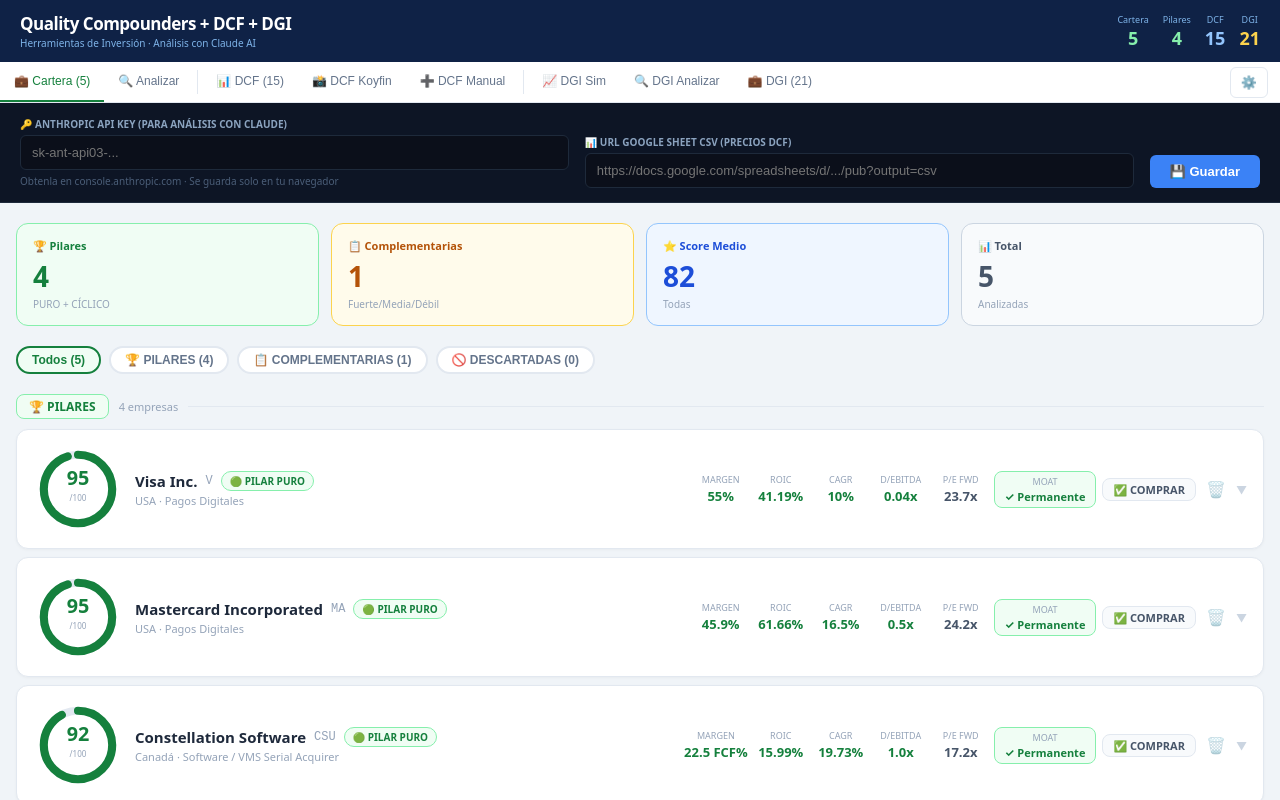
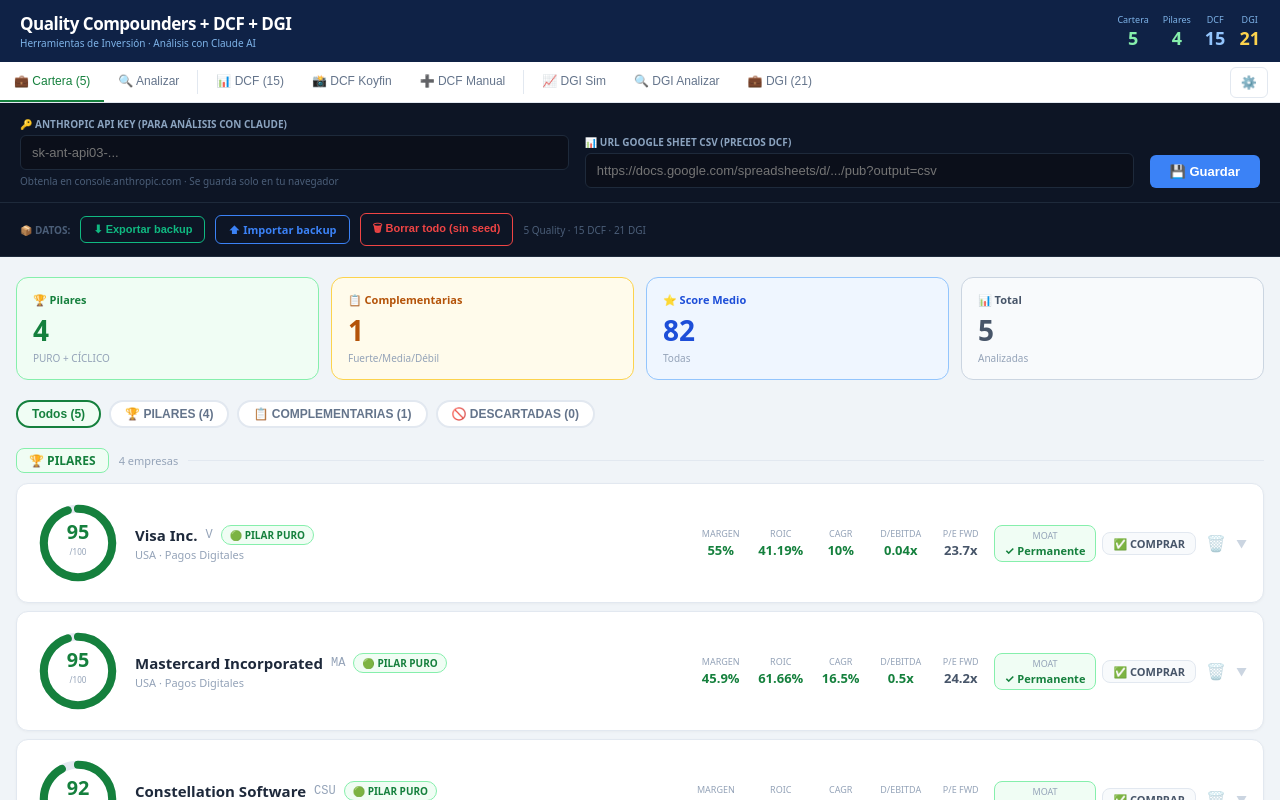
Before and after one commit to pabdesan-create/cartera-calidad, a React (Vite) app: page / in a window 1280 px wide. Both pictures are taken after a click on the button "⚙️". Shown: the top 800 px of the page. Built offline with nearby package versions, Linux system fonts and the light colour scheme.

Commit message:
Add files via upload

```diff
--- a/src/App.jsx
+++ b/src/App.jsx
@@ -742,25 +742,33 @@
 
   // ── Load Quality ──
   useEffect(()=>{
+    const cleared=LS.get('cartera-cleared')  // flag: usuario borró todo, no recargar seed
     const existing=LS.get('cartera-calidad-v1')
-    if(existing){const ids=new Set(existing.map(p=>p.id));const toAdd=SEED_CARTERA.filter(s=>!ids.has(s.id));const merged=[...existing,...toAdd];setQPortfolio(merged);LS.set('cartera-calidad-v1',merged)}
-    else{setQPortfolio(SEED_CARTERA);LS.set('cartera-calidad-v1',SEED_CARTERA)}
+    if(existing&&!cleared){const ids=new Set(existing.map(p=>p.id));const toAdd=SEED_CARTERA.filter(s=>!ids.has(s.id));const merged=[...existing,...toAdd];setQPortfolio(merged);LS.set('cartera-calidad-v1',merged)}
+    else if(existing){setQPortfolio(existing)}  // había datos pero con flag cleared → respetar
+    else if(!cleared){setQPortfolio(SEED_CARTERA);LS.set('cartera-calidad-v1',SEED_CARTERA)}
   },[])
 
   // ── Load DCF ──
-  useEffect(()=>{const saved=LS.get('dcf-rows-v1');setDcfRows(saved?.length?saved:SEED_DCF)},[])
+  useEffect(()=>{
+    const cleared=LS.get('cartera-cleared')
+    const saved=LS.get('dcf-rows-v1')
+    setDcfRows(saved?.length ? saved : (cleared ? [] : SEED_DCF))
+  },[])
 
   // ── Load DGI ──
   useEffect(()=>{
+    const cleared=LS.get('cartera-cleared')
     const saved=LS.get('dgi-portfolio-v2')
     if(saved&&saved.length>0){
-      // Preservar datos del usuario, solo añadir seed que no exista
       const savedIds=new Set(saved.map(p=>p.id))
-      const toAdd=DGI_SEED.filter(s=>!savedIds.has(s.id))
+      const toAdd=cleared?[]:DGI_SEED.filter(s=>!savedIds.has(s.id))
       const final=[...saved,...toAdd]
-      setDgiPortfolio(final)
-      LS.set('dgi-portfolio-v2',final)
-    }else{setDgiPortfolio(DGI_SEED);LS.set('dgi-portfolio-v2',DGI_SEED)}
+      setDgiPortfolio(final);LS.set('dgi-portfolio-v2',final)
+    }else{
+      const initial=cleared?[]:DGI_SEED
+      setDgiPortfolio(initial);LS.set('dgi-portfolio-v2',initial)
+    }
   },[])
 
   // ── Quality handlers ──
@@ -972,7 +980,8 @@
     </div>
 
     {/* SETTINGS */}
-    {showCfg&&(<div style={{background:'#0d1525',borderBottom:`1px solid ${C.brd}`,padding:'14px 20px',display:'flex',gap:16,alignItems:'flex-end',flexWrap:'wrap'}}>
+    {showCfg&&(<>
+    <div style={{background:'#0d1525',borderBottom:`1px solid ${C.brd}`,padding:'14px 20px',display:'flex',gap:16,alignItems:'flex-end',flexWrap:'wrap'}}>
       <div style={{display:'flex',flexDirection:'column',gap:4,flex:'1 1 340px'}}>
         <label style={{fontSize:10,color:C.dim,fontWeight:700,textTransform:'uppercase'}}>🔑 Anthropic API Key (para análisis con Claude)</label>
         <input type="password" value={anthropicKey} onChange={e=>setAnthropicKey(e.target.value)} placeholder="sk-ant-api03-..." style={{background:C.bg,border:`1px solid ${anthropicKey?C.grn:C.brd}`,color:C.txt,borderRadius:6,padding:'9px 11px',fontSize:13,outline:'none'}}/>
@@ -983,7 +992,59 @@
         <input value={csvUrl} onChange={e=>setCsvUrl(e.target.value)} placeholder="https://docs.google.com/spreadsheets/d/.../pub?output=csv" style={{background:C.bg,border:`1px solid ${C.brd}`,color:C.txt,borderRadius:6,padding:'9px 11px',fontSize:13,outline:'none'}}/>
       </div>
       <button onClick={()=>{LS.set('anthropic-key',anthropicKey);LS.set('gsheets-url',csvUrl);setShowCfg(false)}} style={{padding:'9px 20px',background:C.acc,color:'#fff',border:'none',borderRadius:6,cursor:'pointer',fontSize:13,fontWeight:700}}>💾 Guardar</button>
-    </div>)}
+    </div>
+    {/* Segunda fila: backup y datos */}
+    <div style={{background:'#0d1525',borderBottom:`1px solid ${C.brd}`,padding:'10px 20px',display:'flex',gap:10,alignItems:'center',flexWrap:'wrap'}}>
+      <span style={{fontSize:10,color:C.mut,fontWeight:700,textTransform:'uppercase'}}>📦 Datos:</span>
+
+      {/* Exportar backup */}
+      <button onClick={()=>{
+        const backup={quality:qPortfolio,dcf:dcfRows,dgi:dgiPortfolio,fecha:new Date().toISOString().slice(0,10)}
+        const blob=new Blob([JSON.stringify(backup,null,2)],{type:'application/json'})
+        const a=document.createElement('a');a.href=URL.createObjectURL(blob)
+        a.download=`cartera-calidad-backup-${new Date().toISOString().slice(0,10)}.json`
+        a.click();URL.revokeObjectURL(a.href)
+      }} style={{padding:'6px 12px',background:'transparent',border:`1px solid ${C.grn}`,color:C.grn,borderRadius:6,cursor:'pointer',fontSize:11,fontWeight:600}}>
+        ⬇ Exportar backup
+      </button>
+
+      {/* Importar backup */}
+      <label style={{padding:'6px 12px',background:'transparent',border:`1px solid ${C.acc}`,color:C.acc,borderRadius:6,cursor:'pointer',fontSize:11,fontWeight:600}}>
+        ⬆ Importar backup
+        <input type="file" accept=".json" style={{display:'none'}} onChange={e=>{
+          const f=e.target.files[0];if(!f)return
+          const r=new FileReader()
+          r.onload=ev=>{
+            try{
+              const data=JSON.parse(ev.target.result)
+              if(!data.quality&&!data.dcf&&!data.dgi){alert('Archivo no válido');return}
+              if(!confirm(`¿Restaurar backup del ${data.fecha||'?'}? Se sobreescribirán los datos actuales.`))return
+              LS.set('cartera-cleared',false)
+              if(data.quality){setQPortfolio(data.quality);LS.set('cartera-calidad-v1',data.quality)}
+              if(data.dcf){setDcfRows(data.dcf);LS.set('dcf-rows-v1',data.dcf)}
+              if(data.dgi){setDgiPortfolio(data.dgi);LS.set('dgi-portfolio-v2',data.dgi)}
+              setShowCfg(false);alert('✅ Backup restaurado')
+            }catch{alert('Error al leer el archivo')}
+          }
+          r.readAsText(f);e.target.value=''
+        }}/>
+      </label>
+
+      {/* Borrar todo sin seed */}
+      <button onClick={()=>{
+        if(!confirm('⚠️ ¿Borrar TODAS las empresas de las 3 herramientas? Las empresas de ejemplo NO volverán. Exporta un backup primero si lo necesitas.'))return
+        LS.set('cartera-cleared',true)
+        setQPortfolio([]);LS.set('cartera-calidad-v1',[])
+        setDcfRows([]);LS.set('dcf-rows-v1',[])
+        setDgiPortfolio([]);LS.set('dgi-portfolio-v2',[])
+        setShowCfg(false);alert('✅ Todo borrado. Puedes empezar de cero.')
+      }} style={{padding:'6px 12px',background:'transparent',border:`1px solid ${C.red}`,color:C.red,borderRadius:6,cursor:'pointer',fontSize:11,fontWeight:600}}>
+        🗑 Borrar todo (sin seed)
+      </button>
+
+      <span style={{fontSize:10,color:C.mut}}>{qPortfolio.length} Quality · {dcfRows.length} DCF · {dgiPortfolio.length} DGI</span>
+    </div>
+    </>)}
 
     <div style={{maxWidth:1300,margin:'0 auto',padding:'20px 16px'}}>
 
```
